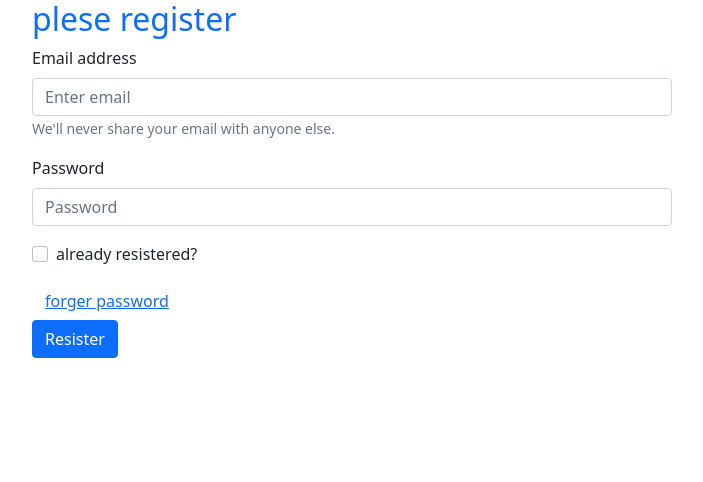
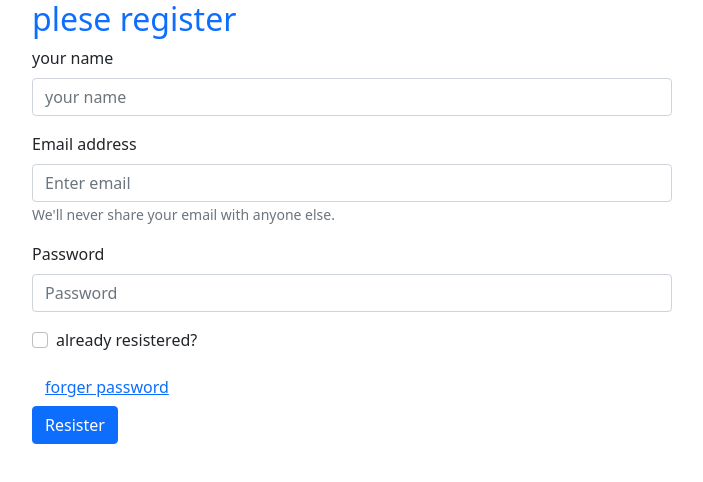
Before and after one commit to sheikhhasan124/auth-by-email-password-form, a React (Create React App) app: page / in a window 1280 px wide. Shown: the top 482 px of the page, without its empty margins (288-991 px from the left). Built offline with nearby package versions, Linux system fonts and the light colour scheme.

Commit message:
username added

```diff
--- a/src/App.js
+++ b/src/App.js
@@ -1,6 +1,6 @@
 import React, { useState } from 'react';
 import 'bootstrap/dist/css/bootstrap.min.css';
-import { createUserWithEmailAndPassword, getAuth, sendEmailVerification, sendPasswordResetEmail, signInWithEmailAndPassword } from "firebase/auth";
+import { createUserWithEmailAndPassword, getAuth, sendEmailVerification, sendPasswordResetEmail, signInWithEmailAndPassword, updateProfile } from "firebase/auth";
 import app from './firebase.init';
 import Form from 'react-bootstrap/Form'
 import Button from 'react-bootstrap/Button'
@@ -10,6 +10,7 @@
 const App = () => {
     const [email, setEmail]=useState('')
     const [password, setPassword]=useState('')
+    const [name, setName]=useState('')
     const [validated, setValidated] = useState(false);
     const [error, setError]=useState('')
     const [resister, setResister]=useState(false)
@@ -54,6 +55,7 @@
                 setEmail('')
                 setPassword('')
                 verifyEmail()
+                setUserName()
             })
             .catch(error=>{
                 console.log(error)
@@ -62,11 +64,25 @@
         }
         event.preventDefault()
     }
+    const setUserName=()=>{
+        updateProfile(auth.currentUser, {
+           displayName:name
+        })
+        .then(()=>{
+            console.log('updating name')
+        })
+        .catch(error=>{
+            console.log(error)
+        })
+    }
     const verifyEmail=()=>{
         sendEmailVerification(auth.currentUser)
         .then(()=>{
             console.log('email verification sent')
         })
+    }
+    const handelNameBlur=event=>{
+       setName(event.target.value)
     }
     const handleResisteChange=(event)=>{
         setResister(event.target.checked)
@@ -81,6 +97,14 @@
     <div className='w-50 mx-auto'>
         <h2 className='text-primary'>plese {resister? 'Login':'register'}</h2>
         <Form noValidate validated={validated} onSubmit={handleformSubmit}>
+            { !resister && <Form.Group className="mb-3" controlId="formBasicEmail">
+                <Form.Label>your name</Form.Label>
+                <Form.Control onBlur={handelNameBlur} type="text" placeholder="your name" required />
+
+                <Form.Control.Feedback type="invalid">
+                Please provide your name.
+                </Form.Control.Feedback>
+            </Form.Group>}
             <Form.Group className="mb-3" controlId="formBasicEmail">
                 <Form.Label>Email address</Form.Label>
                 <Form.Control onBlur={handelEmailBlur} type="email" placeholder="Enter email" required />
```
